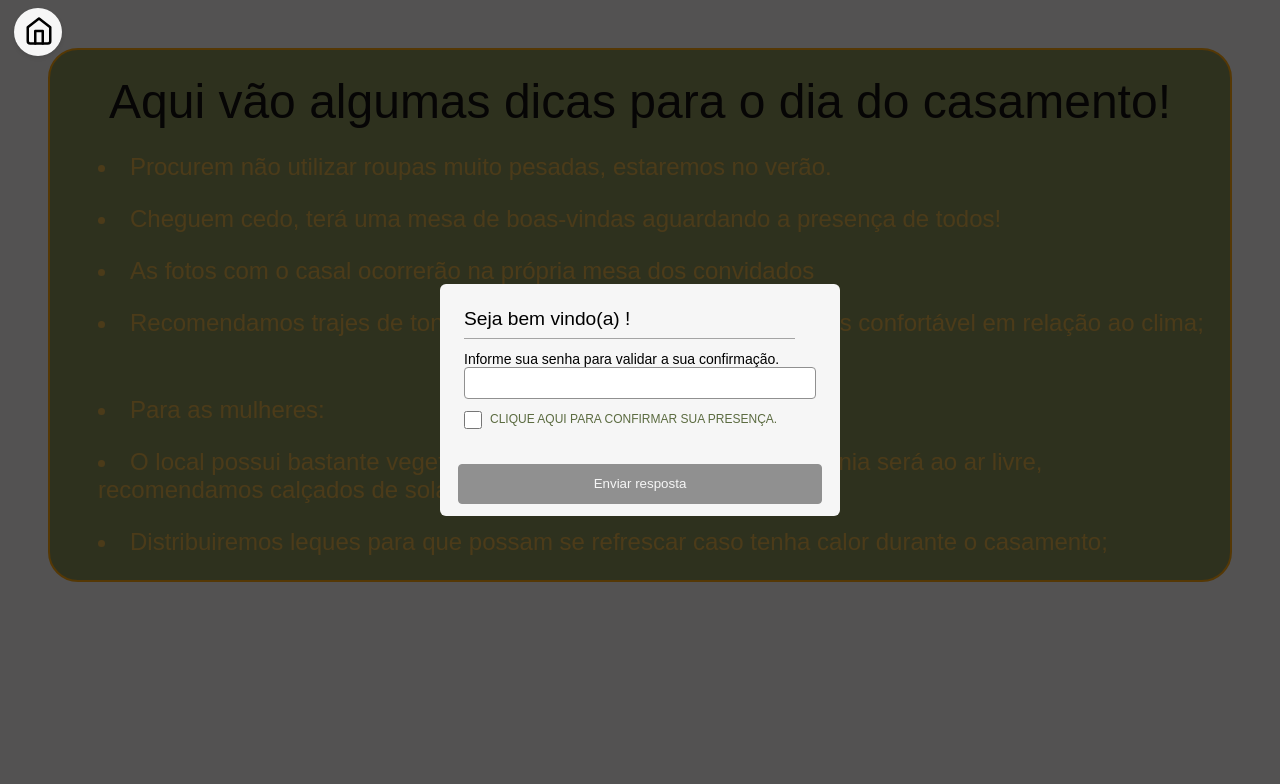
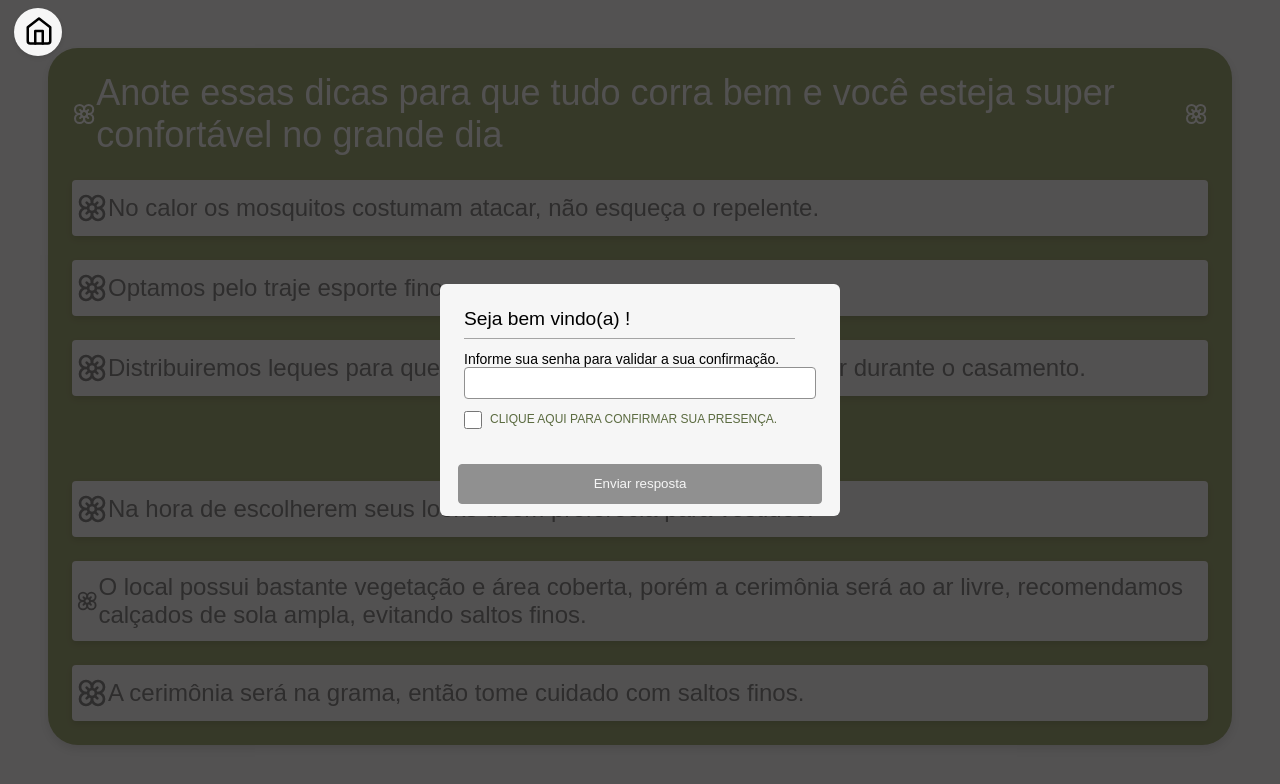
Before and after one commit to Kijibr/app-presentes-casamento, a React (Vite) app: page /Tips in a window 1280 px wide. Shown: the top 784 px of the page. Built offline with nearby package versions, Linux system fonts and the light colour scheme; no server answers; a web font is replaced by a local one; what @mercadopago/sdk-react would draw is missing.

Commit message:
update tips page

```diff
--- a/package.json
+++ b/package.json
@@ -26,6 +26,7 @@
     "dotenv": "^16.4.5",
     "firebase": "^10.12.2",
     "jwt-decode": "^4.0.0",
+    "lucide-react": "^0.469.0",
     "react": "^18.2.0",
     "react-currency-input-field": "^3.8.0",
     "react-dom": "^18.2.0",
@@ -37,7 +38,6 @@
     "react-toastify": "^10.0.6",
     "redux": "^5.0.1",
     "styled-components": "^6.1.8",
-    "@mui/material": "^5.13.2",
     "typescript": "^4.9.5",
     "uuid": "^10.0.0",
     "vite": "^5.4.6",
--- a/src/pages/tips/Components/styles.tsx
+++ b/src/pages/tips/Components/styles.tsx
@@ -1,19 +1,47 @@
-import styled from "styled-components";
+import styled, { keyframes } from "styled-components";
 
-const Tips = styled.li`
+const fadeInUp = keyframes`
+  from {
+    opacity: 0;
+    transform: translateY(20px);
+  }
+  to {
+    opacity: 1;
+    transform: translateY(0);
+  }
+`;
+
+const Tips = styled.ul<{ index: number }>`
   font-size: 24px;
-  color: rgb(224, 174, 66);
+  background-color: ${props => props.theme.white};
+  color: gray;
   padding-left: 24px;
+  padding: 12px 4px;
+  box-shadow: 0 3px 6px rgba(0, 0, 0, 0.1);
+  border: 0px gray solid;
+  border-radius: 4px;
+
+  display: flex;
+  align-items: center;
+
+  opacity: 0;
+  transform: translateY(50px);
+
+  animation: ${fadeInUp} 0.5s ease forwards;
+  animation-delay: ${({ index }) => `${index * 0.1}s`};
+  transition: transform 0.2s ease;
 `;
+
 const Paper = styled.div`
   margin: 48px;
   padding: 24px;
-  background-color: #828e51;
+  background-color: #9ca771;
 
-  border: 2px solid orange;
+  box-shadow: 0 4px 8px rgba(0, 0, 0, 0.1);
   border-radius: 30px;
 
-  overflow: hidden;
+  overflow-x: hidden;
+  overflow-y: scroll;
 `;
 
 const Wrapper = styled.div`
@@ -23,9 +51,15 @@ const Wrapper = styled.div`
 `;
 
 const Title = styled.span`
-  font-size: 48px;
+  font-size: 36px;
   align-self: center;
-
+  display: flex;
+  align-items: center;
+  color: ${props => props.theme.white};
 `;
 
-export { Paper, Wrapper, Title, Tips }
+const Subtitle = styled(Title)`
+  font-size: 32px;
+`;
+
+export { Paper, Wrapper, Title, Subtitle, Tips }
--- a/src/pages/tips/index.tsx
+++ b/src/pages/tips/index.tsx
@@ -1,5 +1,18 @@
 import { Content } from "../../styles/style";
-import { Tips, Wrapper, Title, Paper } from "./Components/styles";
+import { Tips, Wrapper, Title, Paper, Subtitle } from "./Components/styles";
+import { Flower } from 'lucide-react';
+
+const generalTips = [
+  'No calor os mosquitos costumam atacar, não esqueça o repelente.',
+  'Optamos pelo traje esporte fino.',
+  'Distribuiremos leques para que possam se refrescar caso tenha calor durante o casamento.'
+];
+
+const womenTips = [
+  'Na hora de escolherem seus looks deem preferêcia para vestidos.',
+  'O local possui bastante vegetação e área coberta, porém a cerimônia será ao ar livre, recomendamos calçados de sola ampla, evitando saltos finos.',
+  'A cerimônia será na grama, então tome cuidado com saltos finos.',
+];
 
 export function TipsPage() {
 
@@ -7,16 +20,27 @@ export function TipsPage() {
     <Content>
       <Paper>
         <Wrapper>
-          <Title>Aqui vão algumas dicas para o dia do casamento!</Title>
-          <Tips>Procurem não utilizar roupas muito pesadas, estaremos no verão.</Tips>
-          <Tips>Cheguem cedo, terá uma mesa de boas-vindas aguardando a presença de todos!</Tips>
-          <Tips>As fotos com o casal ocorrerão na própria mesa dos convidados</Tips>
+          <Title>
+            <Flower size={32} color="white" />
+            Anote essas dicas para que tudo corra bem e você esteja super confortável no grande dia
+            <Flower size={32} color="white" />
+          </Title>
+          {generalTips.map((item, index) =>
+            <Tips index={index} >
+              <Flower size={32} />
+              {item}
+            </Tips>
+          )}
 
-          <Tips>Recomendamos trajes de tons mais claros para que se sintam mais confortável em relação ao clima;</Tips>
-          <br />
-          <Tips>Para as mulheres:</Tips>
-          <Tips>O local possui bastante vegetação e área coberta, porém a cerimônia será ao ar livre, recomendamos calçados de sola ampla, evitando saltos finos;</Tips>
-          <Tips>Distribuiremos leques para que possam se refrescar caso tenha calor durante o casamento;</Tips>
+          <Subtitle>
+            Para as mulheres
+          </Subtitle>
+          {womenTips.map((item, index) =>
+            <Tips index={index} >
+              <Flower size={32} />
+              {item}
+            </Tips>
+          )}
         </Wrapper>
       </Paper>
     </Content>
```
Also changed, not shown: 1 other file (tests, documents, lock files or other folders).
